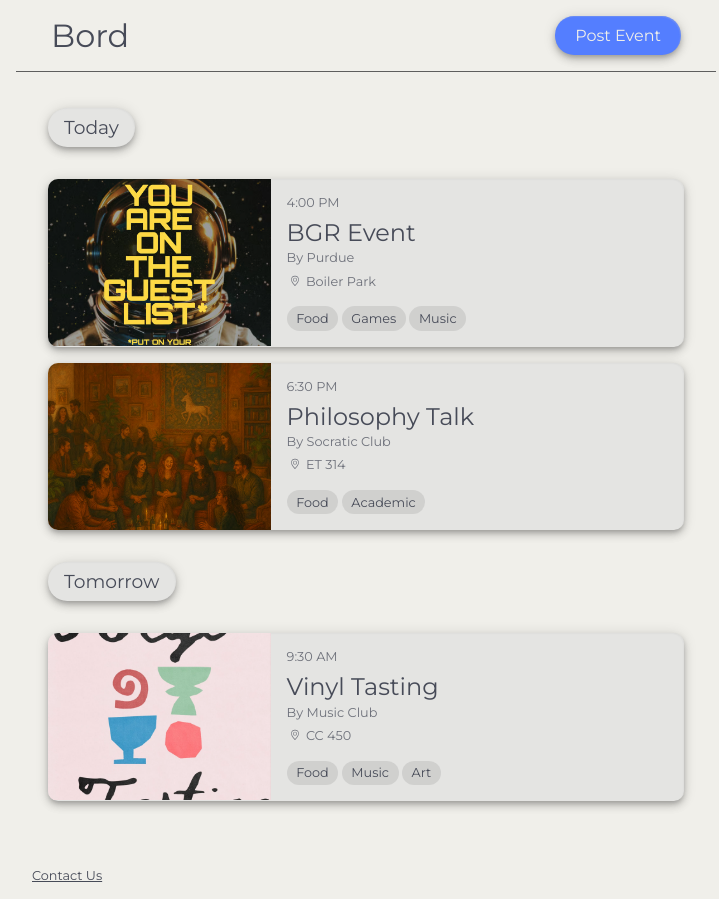
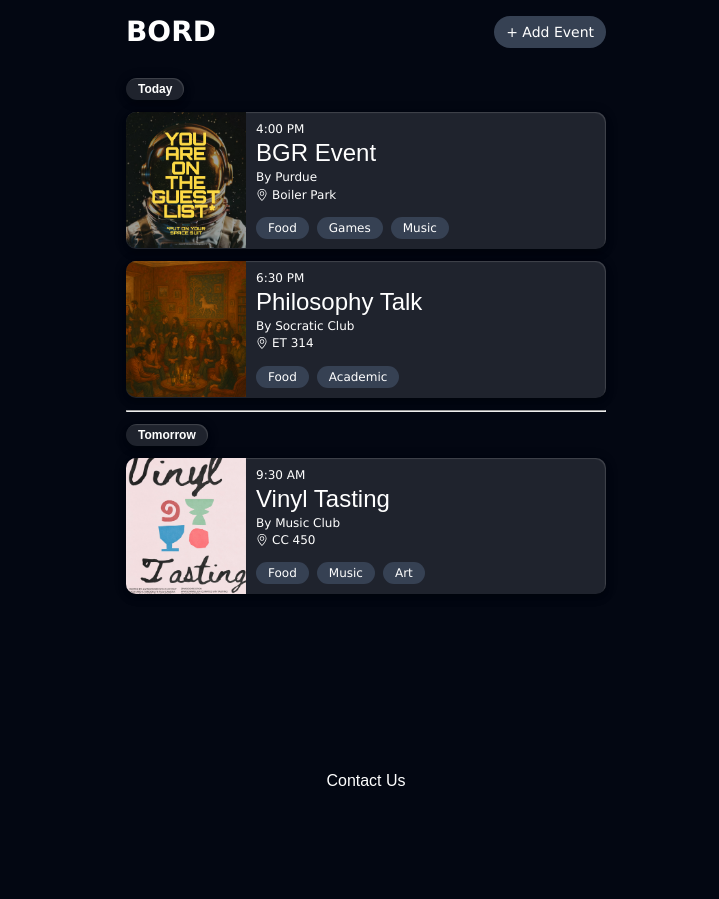
Before and after one commit to randusr923847/cbord, a Node server app: page / in a window 1280 px wide. Shown: the whole page, without its empty margins (274-993 px from the left). After the commit the page ends 786 px from the top, so only its background shows below. Run offline with Node 20, Linux system fonts and the light colour scheme; some libraries are stand-ins or nearby versions.

Commit message:
Added pretier as dev dependency, updated home page content slightly, redid styles

```diff
--- a/package.json
+++ b/package.json
@@ -36,7 +36,7 @@
     "eslint": "^9.33.0",
     "eslint-config-prettier": "^10.1.8",
     "husky": "^9.1.7",
-    "prettier": "3.6.2",
+    "prettier": "^3.6.2",
     "prettier-plugin-ejs": "^1.0.3",
     "ts-node-dev": "^2.0.0",
     "typescript": "^5.9.2",
--- a/src/static/style.css
+++ b/src/static/style.css
@@ -1,96 +1,76 @@
 :root {
-  --bg: #292a2d; /*#242633;*/
-  --bgtone: #373737; /*#1f1f1f;*/
-  --bgtone-rgb: 55, 55, 55;
-  --text: #f0efea;
-  --text-rgb: 240, 239, 234;
-  --contrast: #2563eb; /*#ff007f;*/
-  --border: #5e5e5e;
-  --border-rgb: 94, 94, 94;
-  --btn: #547eff; /* #5670bf;*/
-  --btn-txt: #f0efea;
-  --error: #b73232;
-  --tag-opacity: 0.4;
+  --bg: #030712;
+  --text: #FFFFFF;
+  --primary: #1F232D;
+  --secondary: #364153;
+
+  --width: 500px;
 }
 
-[color-theme='light'] {
-  --bg: #f0efea;
-  --text: #474b58;
-  --text-rgb: 71, 75, 88;
-  --bgtone: #e4e4e2; /*#d5d6d6;*/
-  --bgtone-rgb: 228, 228, 226; /*213, 214, 214;*/
-  --tag-opacity: 0.15;
-  /*
-  --border: #f5f5f5;
-  --border-rgb: 245, 245, 245;
-  */
-  --error: #ff8585;
-}
-
-@media (prefers-color-scheme: light) {
-  :root {
-    --bg: #f0efea;
-    --text: #474b58;
-    --text-rgb: 71, 75, 88;
-    --bgtone: #e4e4e2; /*#d5d6d6;*/
-    --bgtone-rgb: 228, 228, 226; /*213, 214, 214;*/
-    --error: #ff8585;
-    --tag-opacity: 0.15;
-  }
-}
-
-/* Global Styles */
 * {
   margin: 0;
   padding: 0;
+  font-family: Arial;
   box-sizing: border-box;
-  font-family: 'Montserrat', sans-serif;
-  font-weight: normal;
 }
 
 body {
-  background-color: var(--bg);
+  background: var(--bg);
+  color: var(--text);
+  display: flex;
+  flex-direction: column;
+  align-items: center;
+  margin: 5px;
 }
 
-.hidden-el {
-  visibility: hidden;
+hr {
+  color: var(--primary);
 }
 
-/* Centered Header */
 .header {
-  position: absolute;
-  top: 0;
-  width: 100%;
-  background-color: var(--bg); /* Dark slate gray */
-  text-align: center;
-  padding: 0px;
-  padding-top: 1rem;
-  z-index: 1000;
-  color: var(--text);
-  max-width: 700px;
-  left: 50%;
-  transform: translateX(-50%);
-  padding-inline: 35px;
-  border-bottom: var(--border) 1px solid;
-  padding-bottom: 1rem;
+  display: flex;
+  flex-direction: row;
+  width: var(--width);
+  align-items: center;
+  padding: 10px;
+  justify-content: space-between;
 }
 
 .header h1 {
-  font-size: 2rem;
-  display: inline;
-  float: left;
+  font-family: Verdana;
+  font-size: 1.75rem;
 }
 
 .header button {
-  background-color: var(--btn);
-  color: var(--btn-txt);
+  background: var(--secondary);
   border: none;
-  padding: 10px 20px;
-  cursor: pointer;
-  border-radius: 1.2rem;
-  font-size: 1rem;
-  transition: box-shadow 0.2s ease-in-out;
-  display: inline;
+  border-radius: 20px;
+}
+
+.header p {
+  padding: 8px 12px;
+  font-size: 0.875rem;
+  font-family: Verdana;
+  color: var(--text);
+}
+
+.container {
+  width: var(--width);
+  padding: 20px 10px;
+}
+
+.event-container {
+  display: flex;
+  flex-direction: column;
+  gap: 0.75rem;
+}
+
+.event-date {
+  padding: 4px 12px;
+  font-size: 0.75rem;
+  width: fit-content;
+  border-radius: 20px;
+  background: var(--primary);
 
   box-shadow:
     inset -1px 1px 1px rgba(200, 200, 200, 0.2),
@@ -99,102 +79,11 @@ body {
     0px 1px 14px 0px rgba(0, 0, 0, 0.12);
 }
 
-.header button:hover {
-  /*filter: opacity(65%);*/
-
-  box-shadow: inset -1px 1px 1px rgba(200, 200, 200, 0.2);
-}
-
-@media only screen and (max-width: 300px) {
-  .header h1 {
-    font-size: 1.5rem;
-    margin-top: 0.2rem;
-  }
-  .header button {
-    font-size: 0.8rem;
-  }
-}
-
-/* Main container, centering content */
-.container {
-  background-color: var(--bg); /* Match header color */
-  padding-top: 60px;
-  min-height: 100vh;
+.card {
   display: flex;
-  flex-direction: column;
-  align-items: center;
-}
-
-/* Adjust the width of the header with Events title and button */
-.events-header {
-  width: 100%; /* Adjusts based on content */
-  max-width: 1000px; /* Updated max width */
-  display: flex;
-  justify-content: space-between;
-  align-items: center;
-  padding: 0 2rem; /* Increased padding for more space */
-}
-
-.events-header h2 {
-  color: var(--text);
-}
-
-.right {
-  float: right;
-}
-
-.left {
-  float: left;
-}
-
-.event-container {
-  /*display: flex;
-    flex-wrap: wrap;
-    justify-content: center;
-    align-items: center;*/
-  color: var(--text);
-  text-align: center;
-  overflow: hidden;
-  gap: 20px;
-  width: 100%;
-  max-width: 700px;
-  padding: 2rem;
-  padding-top: 1rem;
-}
-
-.event-date {
-  text-align: left;
-  margin-top: 2rem;
-  margin-bottom: 2rem;
-  border-radius: 1.2rem;
-  background-color: var(--bgtone);
-  padding: 0.5rem 1rem;
-  width: fit-content;
-
-  box-shadow:
-    inset -1px 1px 1px rgba(200, 200, 200, 0.2),
-    0px 3px 5px -1px rgba(0, 0, 0, 0.2),
-    0px 5px 8px 0px rgba(0, 0, 0, 0.14),
-    0px 1px 14px 0px rgba(0, 0, 0, 0.12);
-}
-
-.event-time {
-  display: flex;
-  justify-content: center;
-  align-items: center;
-  text-wrap: nowrap;
-  gap: 0.5rem;
-  width: 100%;
-  margin-bottom: 1rem;
-}
-
-.event-time hr {
-  width: 100%;
-  color: var(--border);
-}
-
-.card {
-  background: var(--bgtone);
+  background: var(--primary);
+  border-radius: 10px;
+  /* height: auto; */
 
   box-shadow:
     inset -1px 1px 1px rgba(200, 200, 200, 0.2),
@@ -202,119 +91,77 @@ body {
     0px 5px 8px 0px rgba(0, 0, 0, 0.14),
     0px 1px 14px 0px rgba(0, 0, 0, 0.12);
 
-  border-radius: 10px;
-  width: 100%;
-
-  display: grid;
-  grid-template-columns: 35% 1fr;
-
-  overflow: hidden;
   cursor: pointer;
   transition: transform 0.3s;
   /*display: flex;*/
   text-align: left;
   /*flex-direction: column;*/
   transition: box-shadow 0.2s ease-in-out;
-  margin-bottom: 1rem;
 }
 
 .card:hover {
   box-shadow: inset -1px 1px 1px rgba(200, 200, 200, 0.2);
 }
 
-.card-body {
-  padding: 1rem;
-  font-size: 1rem;
-}
-
-.card-time {
-  padding-bottom: 0.5rem;
-  font-size: 0.8rem;
-  color: rgba(var(--text-rgb), 0.75);
-}
-
-.card-org {
-  font-size: 0.8rem;
-  padding-block: 0.2rem;
-  color: rgba(var(--text-rgb), 0.75);
-}
-
-.card-loc {
-  padding-block: 0.2rem;
-  font-size: 0.8rem;
-  color: rgba(var(--text-rgb), 0.75);
-}
-
 .card-img {
-  min-height: 0;
-  overflow: hidden;
   display: flex;
 }
 
 .card img {
-  display: block;
-  width: 100%;
+  width: 120px; /* 7.5rem */
   object-fit: cover;
-  align-self: stretch;
+  border-radius: 10px 0px 0px 10px;
+  aspect-ratio: 0.8;
+  max-height: none;
+  /* max-height: calc(150px + 2rem); */
+}
+
+.card-body {
+  padding: 10px;
+  display: flex;
+  flex-direction: column;
+  gap: 0.2rem;
+}
+
+.card-body p {
+  font-family: Verdana;
+  font-size: 0.75rem;
+}
+
+.card-title {
+  font-weight: normal;
+}
+
+.card-loc {
+  display: flex;
+  align-items: center;
+  gap: 0.25rem;
 }
 
 .card-tags {
-  font-size: 0.8rem;
-  padding-top: 0.7rem;
-  width: 100%;
+  display: flex;
+  gap: 0.5rem;
+  padding-top: 0.75rem;
 }
 
 .card-tags p {
-  background: rgba(var(--border-rgb), var(--tag-opacity));
-  border-radius: 1.2rem;
-  padding: 0.3rem 0.6rem;
-  display: inline-block;
-  margin-top: 0.2rem;
-}
-
-@media only screen and (max-width: 430px) {
-  .event-date {
-    font-size: 0.8rem;
-    margin-top: 2rem;
-    margin-bottom: 1.5rem;
-  }
-  .card-time {
-    font-size: 0.65rem;
-    padding-bottom: 0.35rem;
-  }
-  .card-org {
-    font-size: 0.65rem;
-    padding-block: 0.1rem;
-  }
-  .card-loc {
-    font-size: 0.65rem;
-    padding-block: 0.1rem;
-  }
-  .card-body {
-    font-size: 0.8rem;
-  }
-  .card-tags p {
-    font-size: 0.65rem;
-  }
-}
-
-.contrast-underline {
-  text-decoration: var(--contrast) solid underline 2px;
+  padding: 4px 12px;
+  font-size: 0.75rem;
+  /* width: fit-content; */
+  border-radius: 20px;
+  background: var(--secondary);
 }
 
 .footer {
-  width: 100%;
-  max-width: 700px;
-  margin-inline: auto;
-  background-color: var(--bg); /* Dark slate gray */
-  padding-top: 1rem;
-  z-index: 1000;
-  color: var(--text);
+  display: flex;
+  width: var(--width);
+  justify-content: center;
+  position: fixed;
+  bottom: 0;
+  padding: 10px;
 }
 
-.footer-el {
-  padding-bottom: 1rem;
-  margin-left: 1rem;
+.footer a {
   color: var(--text);
-  font-size: 0.8rem;
+  text-decoration: none;
 }
--- a/src/views/bord.ejs
+++ b/src/views/bord.ejs
@@ -23,6 +23,9 @@
         <% for(let j = 0; j < dates[i].events.length; j++) { %>
         <%- include('partials/card.ejs', {id:i+j, event:dates[i].events[j]}) %>
         <% } %>
+        <% if (i + 1 < dates.length) { %>
+        <hr>
+        <% } %>
         <% } %>
       </div>
     </div>
--- a/src/views/partials/card.ejs
+++ b/src/views/partials/card.ejs
@@ -10,11 +10,11 @@
     <p class="card-loc">
       <svg
         xmlns="http://www.w3.org/2000/svg"
-        width="16"
-        height="14"
+        width="0.75rem"
+        height="0.75rem"
         fill="currentColor"
         class="bi bi-geo-alt"
-        viewBox="0 -6 16 22"
+        viewBox="0 0 16 16"
       >
         <path
           d="M12.166 8.94c-.524 1.062-1.234 2.12-1.96 3.07A32 32 0 0 1 8 14.58a32 32 0 0 1-2.206-2.57c-.726-.95-1.436-2.008-1.96-3.07C3.304 7.867 3 6.862 3 6a5 5 0 0 1 10 0c0 .862-.305 1.867-.834 2.94M8 16s6-5.686 6-10A6 6 0 0 0 2 6c0 4.314 6 10 6 10"
--- a/src/views/partials/header.ejs
+++ b/src/views/partials/header.ejs
@@ -1,6 +1,6 @@
 <div class="header">
-  <h1>Bord</h1>
+  <h1>BORD</h1>
   <button class="right" id="add-event-btn">
-    <p class="big-s">Post Event</p>
+    <p class="big-s">+ Add Event</p>
   </button>
 </div>
```
Also changed, not shown: 1 other file.
